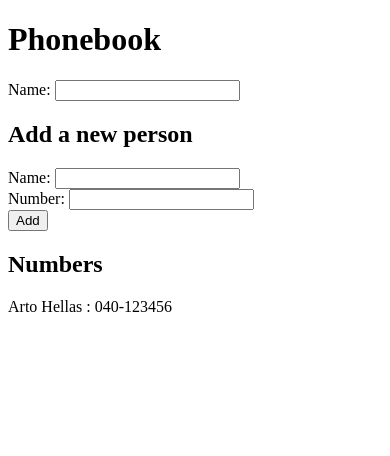
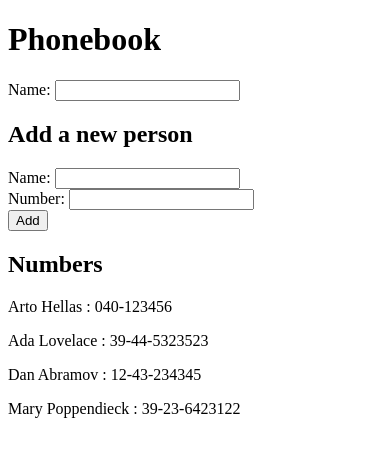
Before and after one commit to gmlunesa/fullstackopen, a React (Create React App) app in the folder phonebook/: page / in a window 390 px wide. Shown: the top 456 px of the page. Built offline with nearby package versions, Linux system fonts and the light colour scheme; data requests are answered from the project's data file; the HTML template or start-up script is replaced by a standard one.

Commit message:
Modified Phonebook for Part 3

```diff
--- /dev/null
+++ b/phonebook/db.json
@@ -0,0 +1,24 @@
+{
+  "persons": [
+    {
+      "name": "Arto Hellas",
+      "number": "040-123456",
+      "id": 1
+    },
+    {
+      "name": "Ada Lovelace",
+      "number": "39-44-5323523",
+      "id": 2
+    },
+    {
+      "name": "Dan Abramov",
+      "number": "12-43-234345",
+      "id": 3
+    },
+    {
+      "name": "Mary Poppendieck",
+      "number": "39-23-6423122",
+      "id": 4
+    }
+  ]
+}
--- a/phonebook/src/App.js
+++ b/phonebook/src/App.js
@@ -1,20 +1,28 @@
-import React, { useState } from "react";
+import React, { useState, useEffect } from "react";
+import axios from "axios";
 import Filter from "./components/Filter";
 import PersonForm from "./components/PersonForm";
 import Persons from "./components/Persons";
 
 const App = () => {
-  const [persons, setPersons] = useState([
-    { name: "Arto Hellas", number: "040-123456" },
-  ]);
+  const [persons, setPersons] = useState([]);
   const [newName, setNewName] = useState("");
   const [newNumber, setNewNumber] = useState("");
 
   const [newSearch, setNewSearch] = useState("");
   const [showAll, setShowAll] = useState(true);
 
+  // Define person-fetch hook
+  const personHook = () => {
+    axios.get("http://localhost:3001/persons").then(({ data }) => {
+      setPersons(data);
+    });
+  };
+
+  useEffect(personHook, []);
+
   // This function is called after clicking submit.
-  const addPerson = (event) => {
+  function addPerson(event) {
     event.preventDefault();
 
     // Find the index of the object that contains the same `name`, if any
@@ -37,7 +45,7 @@
       setNewName("");
       setNewNumber("");
     }
-  };
+  }
 
   // This function is called when there are changes in the name input
   const handleNameChange = (event) => {
```
Also changed, not shown: phonebook/package.json (+6 -1 lines), 1 other file (tests, documents, lock files or other folders).
